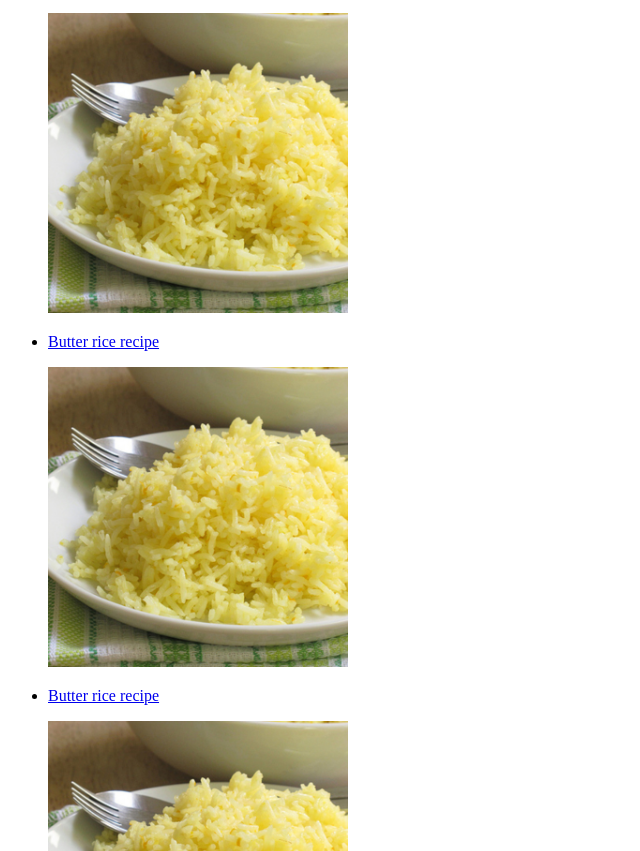
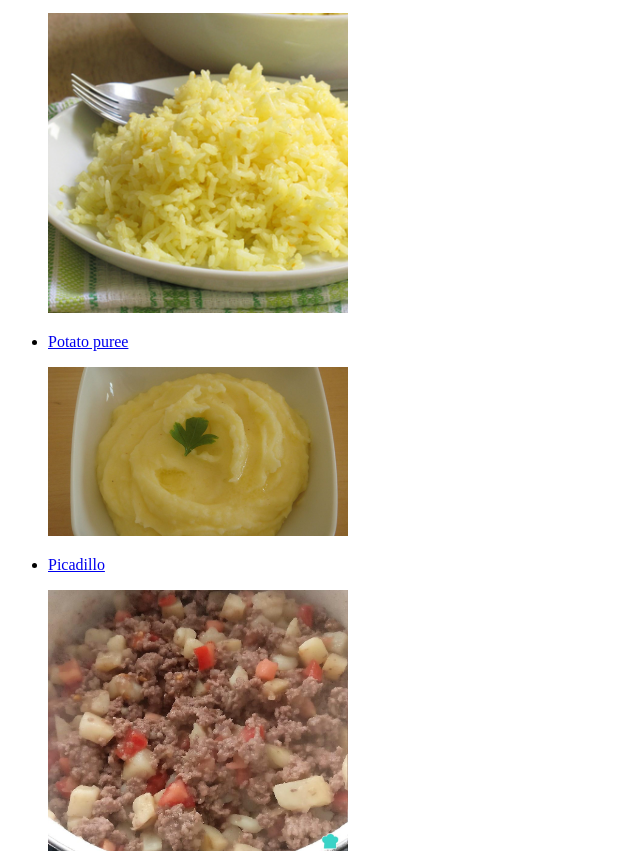
Before and after one commit to gio-rom/odin-recipes, a plain HTML site: page index.html in a window 1280 px wide. Shown: the part 101-952 px from the top of the page, without its empty margins (0-640 px from the left). Drawn offline with Linux system fonts and the light colour scheme.

Commit message:
New recipes setup

```diff
--- a/index.html
+++ b/index.html
@@ -13,12 +13,12 @@
                 <img src="./images/buttered-rice.jpg" alt="Buttered rice plate" width="300">
             </li>
             <li>
-                <a href="./recipes/butter-rice.html" target="_blank"><p>Butter rice recipe</p></a>
-                <img src="./images/buttered-rice.jpg" alt="Buttered rice plate" width="300">
+                <a href="./recipes/potato-puree.html" target="_blank"><p>Potato puree</p></a>
+                <img src="./images/potato-puree.jpg" alt="Potato puree with butter over a plate" width="300">
             </li>
             <li>
-                <a href="./recipes/butter-rice.html" target="_blank"><p>Butter rice recipe</p></a>
-                <img src="./images/buttered-rice.jpg" alt="Buttered rice plate" width="300">
+                <a href="./recipes/picadillo.html" target="_blank"><p>Picadillo</p></a>
+                <img src="./images/picadillo_a_la_mexicana.jpg" alt="Ground beef mixed with vegetables and chili" width="300">
             </li>
         </ul>
     </body>
```
